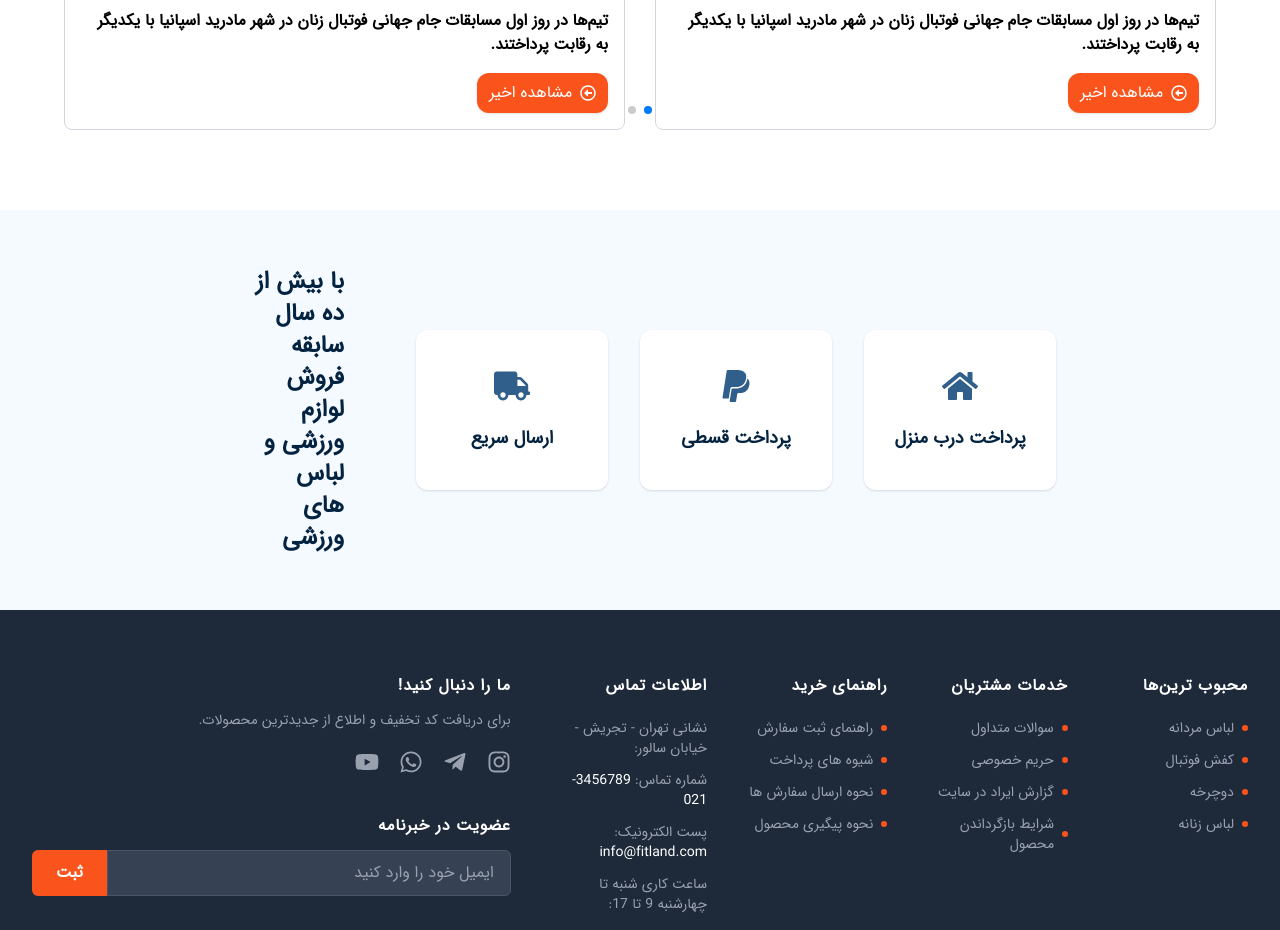
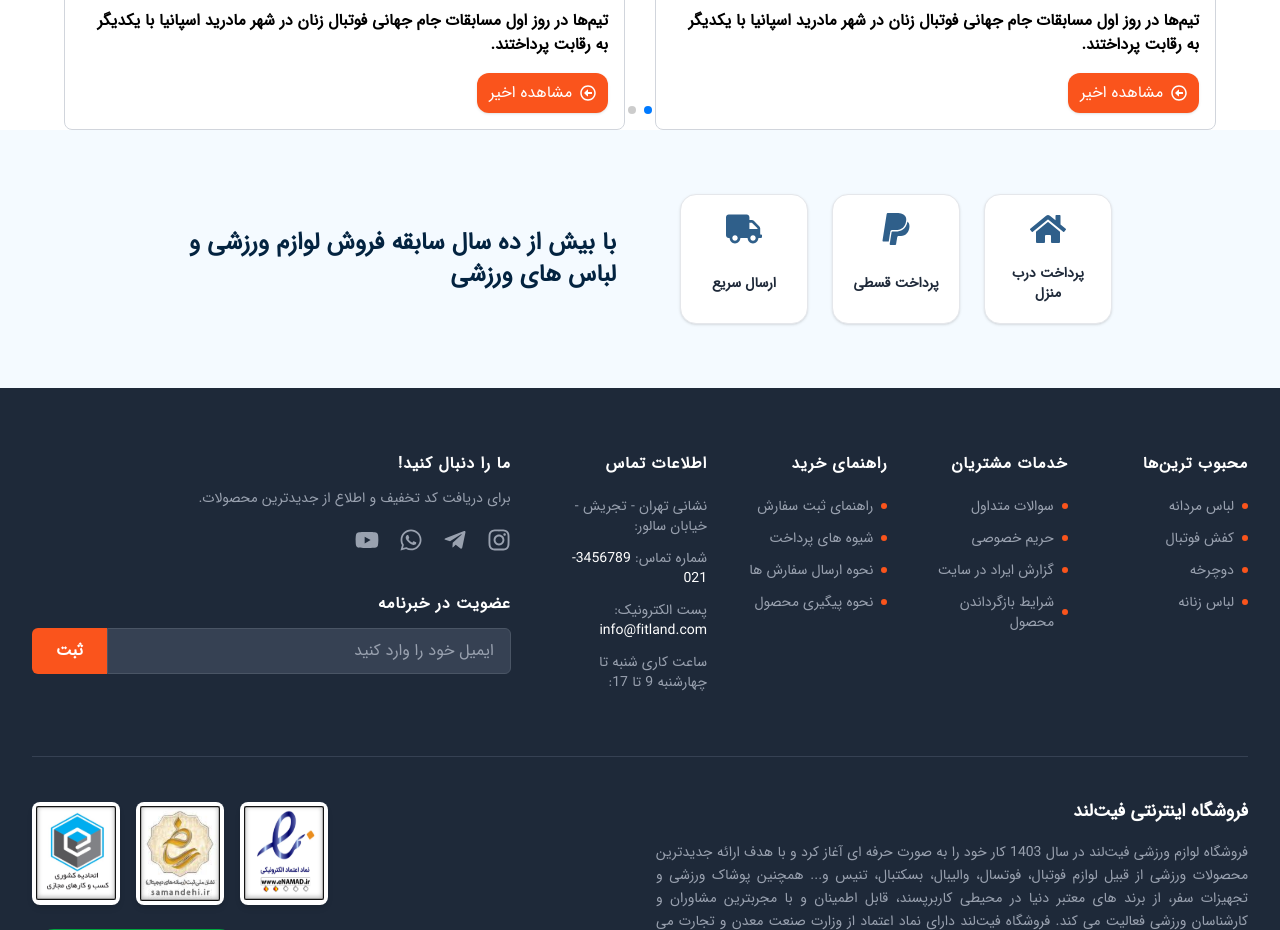
Before and after one commit to amirali-shirani/FitLand_shop, a Next.js app: page / in a window 1280 px wide. Shown: the part 7040-7970 px from the top of the page. Built offline with nearby package versions, Linux system fonts and the light colour scheme.

Commit message:
added some styles to site info

```diff
--- a/components/shared/Home/Site-Info/InfoCard.tsx
+++ b/components/shared/Home/Site-Info/InfoCard.tsx
@@ -4,11 +4,17 @@ type InfoCardProps = {
     title: string;
     icon: React.ReactNode;
 }
+
 const InfoCard = ({icon, title}: InfoCardProps) => {
     return (
-        <div className="w-48 h-40 shadow flex-col gap-5 bg-white rounded-xl flex justify-center items-center">
+        <div className="flex flex-col items-center justify-start gap-3
+                       w-28 sm:w-32  // عرض بهینه و ریسپانسیو برای هر کارت
+                       p-4 bg-white rounded-2xl shadow-sm border border-gray-200">
+
             <div className="text-blue-secondary text-4xl">{icon}</div>
-            <h3 className="text-lg text-secondary font-semibold">{title}</h3>
+            <h3 className="text-sm text-gray-800 font-semibold text-center h-12 flex items-center justify-center">
+                {title}
+            </h3>
         </div>
     );
 };
--- a/components/shared/Home/Site-Info/SiteInfo.tsx
+++ b/components/shared/Home/Site-Info/SiteInfo.tsx
@@ -1,18 +1,22 @@
 import React from 'react';
-import {siteInfo} from "@/lib/data";
+import { siteInfo } from "@/lib/data";
 import InfoCard from "@/components/shared/Home/Site-Info/InfoCard";
 
 const SiteInfo = () => {
     return (
-        <section className="px-52 py-10 flex justify-center lg:mt-20 mt-10 bg-site-info">
-            <div className=" gap-18 p-4 flex  items-center justify-between">
-                <div className="flex gap-8">
-                    {siteInfo.map((info, index) => (
-                        <InfoCard key={index} title={info.title} icon={info.icon}/>
-                    ))}
-                </div>
-                <div>
-                    <h1 className="text-lg w-3/4 lg:text-2xl font-bold text-secondary">با بیش از ده سال سابقه فروش لوازم ورزشی و لباس های ورزشی</h1>
+        <section className="bg-site-info py-12 lg:py-16">
+            <div className="container mx-auto px-4">
+                <div className="flex flex-col lg:flex-row items-center justify-center gap-10 lg:gap-16">
+                    <div className="order-2 text-center lg:text-right">
+                        <h1 className="text-lg lg:text-2xl font-bold text-secondary max-w-md">
+                            با بیش از ده سال سابقه فروش لوازم ورزشی و لباس های ورزشی
+                        </h1>
+                    </div>
+                    <div className="order-1 flex flex-row flex-wrap justify-center gap-4 sm:gap-6">
+                        {siteInfo.map((info, index) => (
+                            <InfoCard key={index} title={info.title} icon={info.icon} />
+                        ))}
+                    </div>
                 </div>
             </div>
         </section>
```
